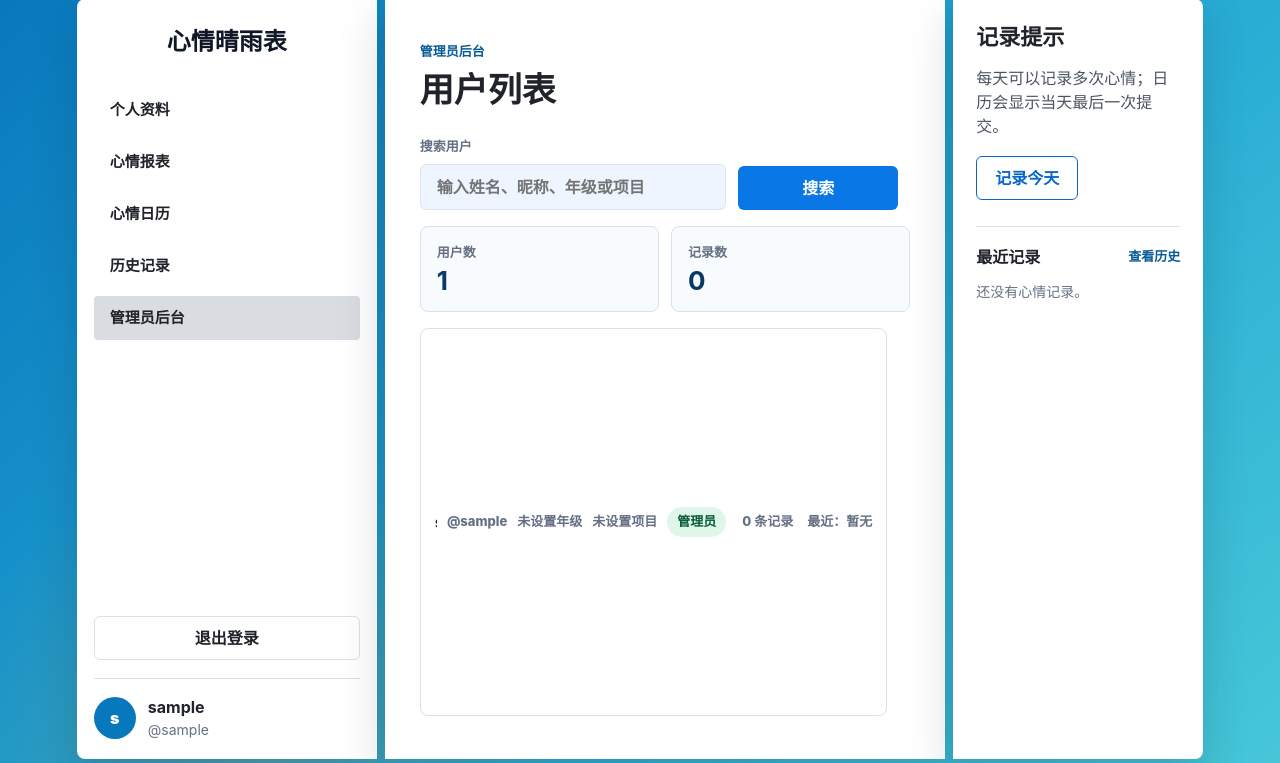
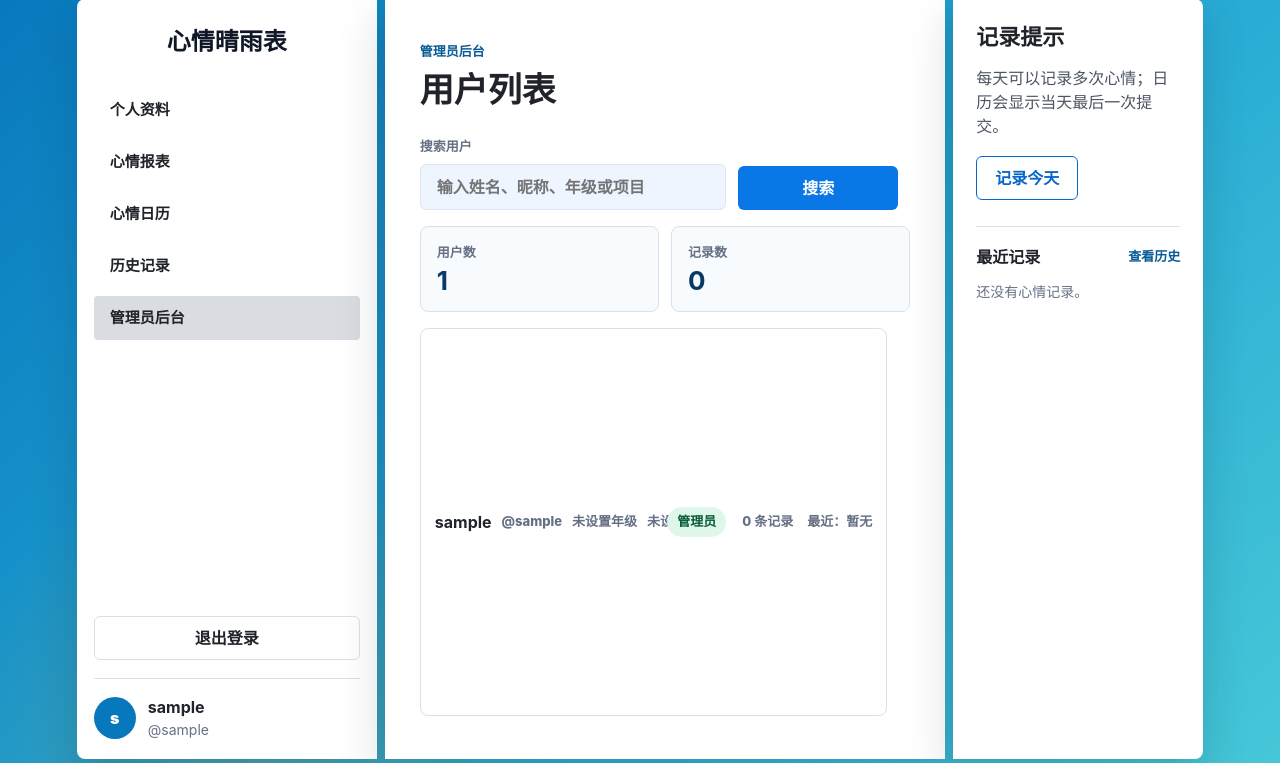
Before and after one commit to kuxiaowo/TechX-Shude-Mood-Barometer, a FastAPI app: page /admin in a window 1280 px wide. Shown: the part 21-784 px from the top of the page. Run offline with FastAPI, Linux system fonts and the light colour scheme; a user stored in the database is signed in; data comes from the database, SQL or seed files in the repository; both versions use the stored data as it was after the commit; data that the repository does not hold is empty.

Commit message:
Tighten admin name layout and test styling

```diff
--- a/static/styles.css
+++ b/static/styles.css
@@ -916,6 +916,8 @@ textarea:focus {
 }
 
 .admin-user-name-line strong {
+  flex: 0 0 auto;
+  max-width: 140px;
   overflow: hidden;
   font-size: 16px;
   text-overflow: ellipsis;
@@ -923,6 +925,7 @@ textarea:focus {
 
 .admin-user-name-line span,
 .admin-user-row-meta span {
+  flex: 0 0 auto;
   color: var(--muted);
   font-size: 13px;
   font-weight: 800;
```
Also changed, not shown: tests/test_app.py (+5 -0 lines), .pytest-tmp/test_first_registered_user_can0/mood_test.sqlite3, .pytest-tmp/test_grade_options_display_cla0/mood_test.sqlite3, .pytest-tmp/test_login_ignores_external_ne0/mood_test.sqlite3, .pytest-tmp/test_login_success_and_bad_pas0/mood_test.sqlite3, .pytest-tmp/test_mood_report_requires_emoj0/mood_test.sqlite3, .pytest-tmp/test_mood_submission_keeps_his0/mood_test.sqlite3, .pytest-tmp/test_non_admin_user_cannot_vie0/mood_test.sqlite3, .pytest-tmp/test_recent_sidebar_limits_to_0/mood_test.sqlite3, .pytest-tmp/test_register_allows_empty_gra0/mood_test.sqlite3, .pytest-tmp/test_register_rejects_duplicat0/mood_test.sqlite3, .pytest-tmp/test_register_success_and_pass0/mood_test.sqlite3, .pytest-tmp/test_sqlite_data_persists_acro0/persistent.sqlite3, .pytest-tmp/test_update_nickname_success_a0/mood_test.sqlite3, 2 more files.
